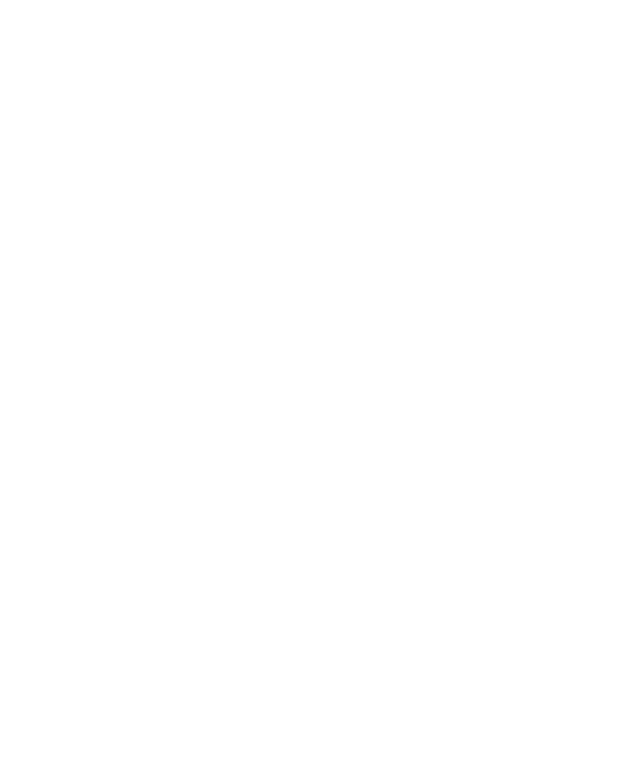
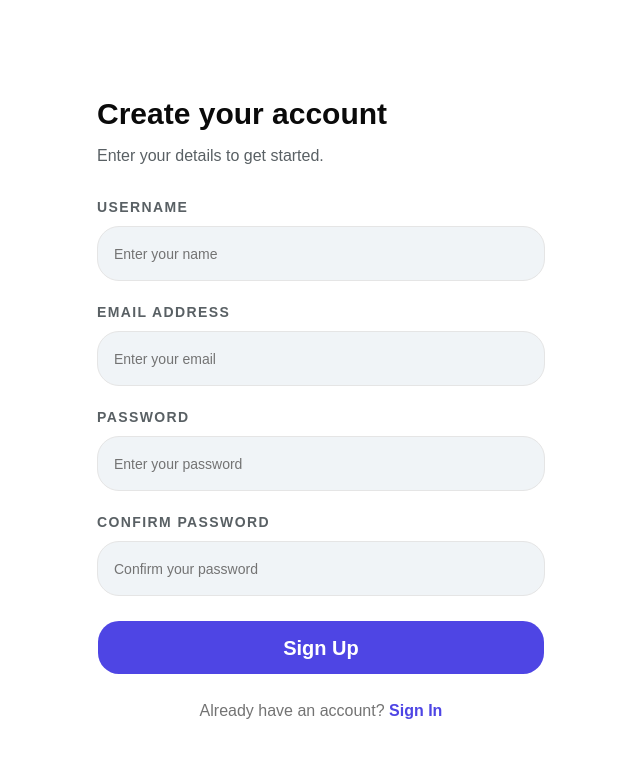
Before and after one commit to DevBilal17/ai-study-assistant, a React (Vite) app in the folder website/: page /register in a window 1280 px wide. Before the commit this address had no page. Shown: the top 758 px of the page, without its empty margins (319-959 px from the left). Built offline with nearby package versions, Linux system fonts and the light colour scheme.

Commit message:
Register UI Done

```diff
--- a/website/src/App.jsx
+++ b/website/src/App.jsx
@@ -2,6 +2,7 @@
 import { useTheme } from './hooks/useTheme';
 import { Route, Routes } from 'react-router-dom';
 import Login from './pages/Login';
+import Register from './pages/Register';
 
 const App = () => {
   const {toggleTheme} = useTheme();
@@ -9,6 +10,7 @@
     <>
       <Routes>
         <Route path="/login" element={<Login/>} />
+        <Route path="/register" element={<Register/>} />
       </Routes>
     </>
   )
--- a/website/src/components/ui/checkbox.jsx
+++ b/website/src/components/ui/checkbox.jsx
@@ -12,7 +12,7 @@
     <CheckboxPrimitive.Root
       data-slot="checkbox"
       className={cn(
-        "peer relative flex size-4 shrink-0 items-center justify-center rounded-[4px] border border-input transition-colors outline-none group-has-disabled/field:opacity-50 after:absolute after:-inset-x-3 after:-inset-y-2 focus-visible:border-ring focus-visible:ring-3 focus-visible:ring-ring/50 disabled:cursor-not-allowed disabled:opacity-50 aria-invalid:border-destructive aria-invalid:ring-3 aria-invalid:ring-destructive/20 aria-invalid:aria-checked:border-primary dark:bg-input/30 dark:aria-invalid:border-destructive/50 dark:aria-invalid:ring-destructive/40 data-checked:border-[#3a31c4] data-checked:bg-[#4E45E4] data-checked:text-primary-foreground dark:data-checked:bg-primary",
+        "peer relative flex size-4 shrink-0 items-center justify-center rounded-sm border border-input transition-colors outline-none group-has-disabled/field:opacity-50 after:absolute after:-inset-x-3 after:-inset-y-2 focus-visible:border-ring focus-visible:ring-3 focus-visible:ring-ring/50 disabled:cursor-not-allowed disabled:opacity-50 aria-invalid:border-destructive aria-invalid:ring-3 aria-invalid:ring-destructive/20 aria-invalid:aria-checked:border-primary dark:bg-input/30 dark:aria-invalid:border-destructive/50 dark:aria-invalid:ring-destructive/40 data-checked:border-[#3a31c4] data-checked:bg-[#4E45E4] data-checked:text-primary-foreground dark:data-checked:bg-primary",
         className
       )}
       {...props}>
--- /dev/null
+++ b/website/src/pages/Register.jsx
@@ -0,0 +1,124 @@
+import React, { useState } from "react";
+import bgImage from "@/assets/images/bg-1.png";
+import { Label } from "@/components/ui/label";
+import { Input } from "@/components/ui/input";
+import { Link } from "react-router-dom";
+import { Checkbox } from "@/components/ui/checkbox";
+import { Button } from "@/components/ui/button";
+import logo from "@/assets/icons/logo.png";
+const Register = () => {
+  return (
+      <div className="flex  justify-center">
+          {/* Left Side */}
+          {/* <div className="w-1/2 min-h-screen h-auto md:block hidden relative ">
+            <img src={bgImage} className="w-full h-fit object-cover backdrop-blur-xl" />
+            <div className = "flex flex-col gap-6 absolute top-0 lg:m-24  md:m-16">
+              <div className="flex gap-1">
+                <img src={logo} className="" />
+                <h2 className="text-white font-semibold text-2xl leading-8 mt-2">Fluid Intelligence</h2>
+              </div>
+              <div className="w-md flex flex-col gap-6">
+                <h1 className="text-white font-bold text-5xl leading-16">Curation through <span className="text-[#4E45E4]">intelligence.</span> </h1>
+                <p className="text-[#EDEAFF] text-[18px]">
+                  Enter a digital environment that feels less like a database and
+                  more like a high-end editorial workspace.
+                </p>
+              </div>
+            </div>
+          </div> */}
+
+          {/* Right Side */}
+          <div className="md:w-1/2 max-w-125 md:max-w-1/2 lg:p-24  md:p-16 sm:p-8 py-8 px-4">
+            <h1 className="font-bold text-3xl mb-3">Create your account</h1>
+            <p className="font-medium text-base text-foreground-muted">
+             Enter your details to get started.
+            </p>
+
+            {/* Form */}
+            <form className="mt-8">
+                <div className="mb-6 gap-3 flex flex-col">
+                <Label
+                  htmlFor="username"
+                  className="uppercase font-semibold text-foreground-muted tracking-widest"
+                >
+                  Username
+                </Label>
+                <Input
+                  id="username"
+                  type="text"
+                  placeholder="Enter your name"
+                  className="bg-input-background py-5 px-4 rounded-3xl h-13.75 text-base"
+                />
+              </div>
+              <div className="mb-6 gap-3 flex flex-col">
+                <Label
+                  htmlFor="email"
+                  className="uppercase font-semibold text-foreground-muted tracking-widest"
+                >
+                  EMAIL ADDRESS
+                </Label>
+                <Input
+                  id="email"
+                  type="email"
+                  placeholder="Enter your email"
+                  className="bg-input-background py-5 px-4 rounded-3xl h-13.75 text-base"
+                />
+              </div>
+
+              <div className="mb-6 gap-3 flex flex-col">
+
+                  <Label
+                    htmlFor="password"
+                    className="uppercase font-semibold text-foreground-muted tracking-widest"
+                  >
+                    PASSWORD
+                  </Label>
+                <Input
+                  id="password"
+                  type="password"
+                  placeholder="Enter your password"
+                  className="bg-input-background py-5 px-4 rounded-3xl h-13.75 text-base"
+                />
+              </div>
+     <div className="mb-6 gap-3 flex flex-col">
+
+                  <Label
+                    htmlFor="cpassword"
+                    className="uppercase font-semibold text-foreground-muted tracking-widest"
+                  >
+                    CONFIRM PASSWORD
+                  </Label>
+
+
+                <Input
+                  id="cpassword"
+                  type="password"
+                  placeholder="Confirm your password"
+                  className="bg-input-background py-5 px-4 rounded-3xl h-13.75 text-base"
+                />
+              </div>
+
+
+              <Button
+                type="submit"
+                className="w-full bg-[#4E45E4] hover:bg-[#3a31c4] text-white py-5 px-4 rounded-3xl h-13.75 text-xl font-semibold cursor-pointer"
+              >
+                Sign Up
+              </Button>
+            </form>
+
+            <p className="text-base text-muted-foreground mt-6 text-center">
+              Already have an account?{" "}
+              <Link
+                to="/login"
+                className="font-semibold text-[#4E45E4] hover:text-[#3a31c4]"
+              >
+                Sign In
+              </Link>
+            </p>
+          </div>
+        </div>
+  )
+}
+
+export default Register
```
